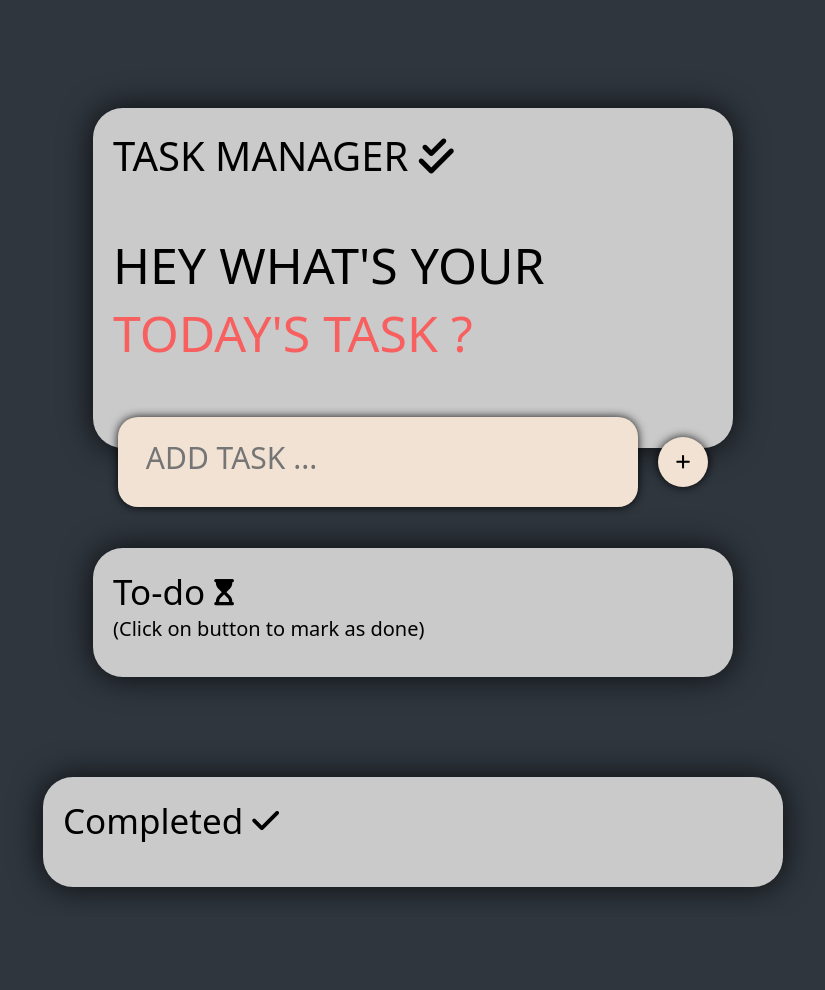
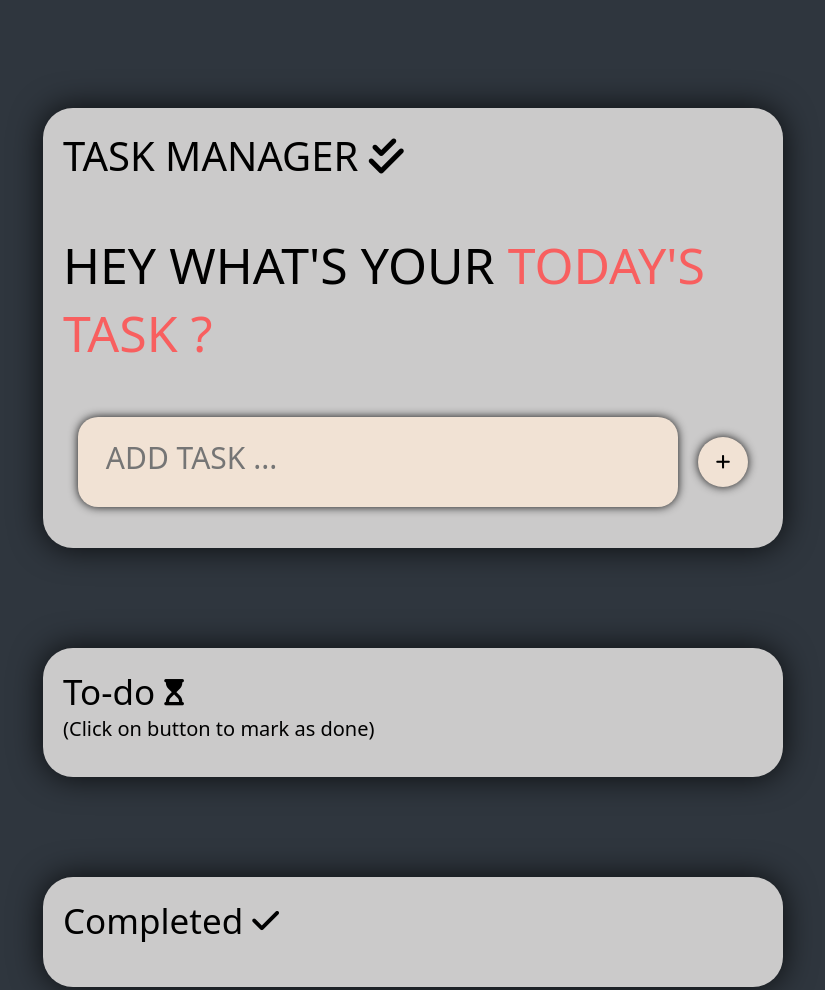
Before and after one commit to DevRuhela028/Task-Manager, a plain HTML site: page index.html in a window 1280 px wide. Shown: the top 990 px of the page, without its empty margins (235-1060 px from the left). Before the commit the page ends 917 px from the top, so only its background shows below. Drawn offline with Linux system fonts and the light colour scheme.

Commit message:
Update task_manager.css

```diff
--- a/task_manager.css
+++ b/task_manager.css
@@ -12,8 +12,8 @@ body{
     align-items: center;
 }
 .main{
-    height: 300px;
-    width: 600px;
+    height: 400px;
+    width: 700px;
     margin-top: 100px;
     padding: 20px;
     border-radius: 30px;
@@ -67,7 +67,7 @@ button:hover{
 }
 .todo{
     min-height: 70px;
-    width: 600px;
+    width: 700px;
     margin-top: 100px;
     padding: 20px;
     border-radius: 30px;
```
